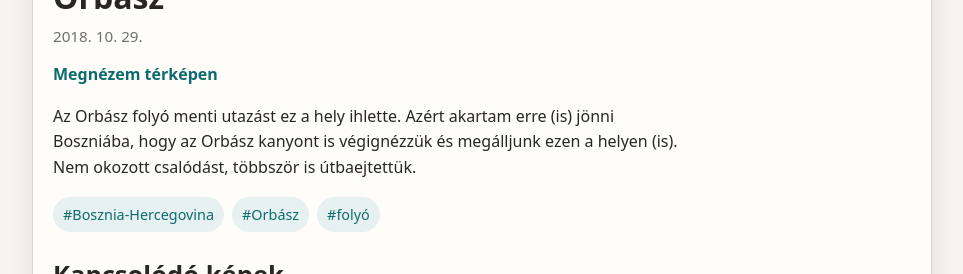
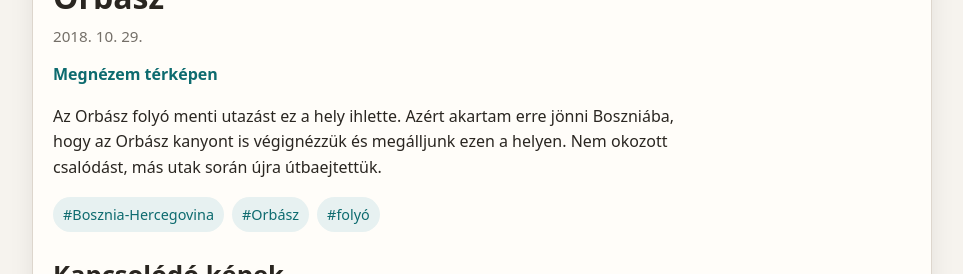
Before and after one commit to havassy/fotoblog, a Jekyll site: the page built from _posts/2018-10-29-orbasz_kanyon.md, in a window 1280 px wide, cut to the strip 810-1084 px from the top of the page. Shown: the whole strip, without its empty margins (158-1121 px from the left). Built offline with Jekyll 4.4.1, drawn with Linux system fonts in a browser that asks for light colours.

```diff
--- a/_posts/2018-10-29-orbasz_kanyon.md
+++ b/_posts/2018-10-29-orbasz_kanyon.md
@@ -16,4 +16,4 @@ tags:
 description: "Az Orbász folyó menti utazást ez a hely ihlette."
 ---
 
-Az Orbász folyó menti utazást ez a hely ihlette. Azért akartam erre (is) jönni Boszniába, hogy az Orbász kanyont is végignézzük és megálljunk ezen a helyen (is). Nem okozott csalódást, többször is útbaejtettük.
+Az Orbász folyó menti utazást ez a hely ihlette. Azért akartam erre jönni Boszniába, hogy az Orbász kanyont is végignézzük és megálljunk ezen a helyen. Nem okozott csalódást, más utak során újra útbaejtettük.
```
